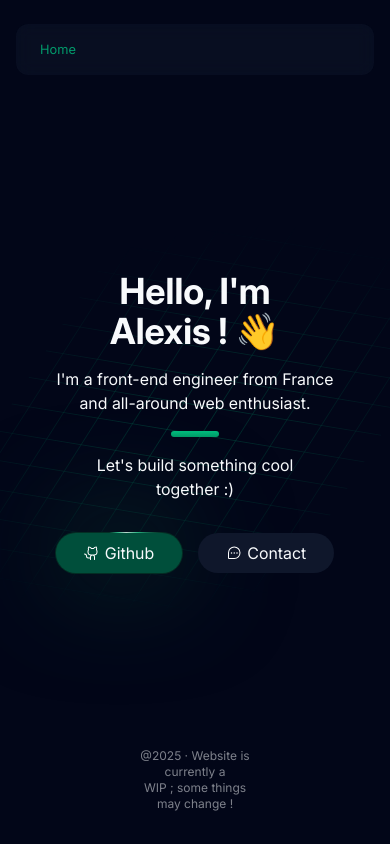
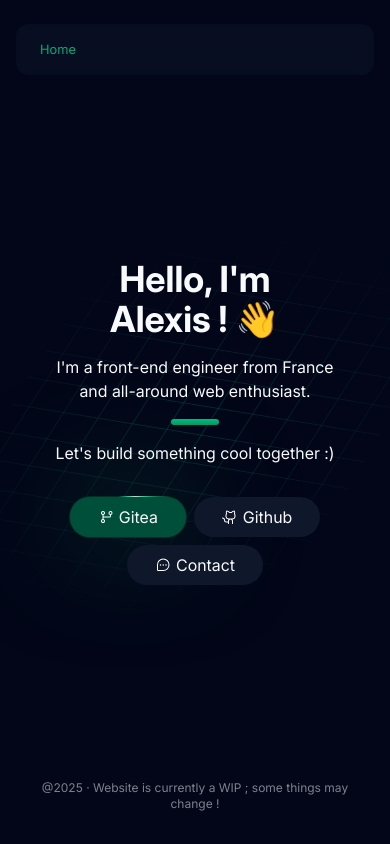
Before and after one commit to AlexisNP/ap, an Astro site: page / in a window 390 px wide. Built offline with nearby package versions, Linux system fonts and the light colour scheme; Astro itself is replaced by a stand-in of ours.

Commit message:
Added gitea button

```diff
--- a/src/components/Navbar.astro
+++ b/src/components/Navbar.astro
@@ -28,7 +28,7 @@ const onHome = Astro.url.pathname === "/"
           class="block py-2 underline-offset-4 hover:underline text-body/80 hover:text-body"
           class:list={
             {
-              "text-primary/80 hover:text-primary": onHome,
+              "text-primary/90 hover:text-primary": onHome,
               "text-body/80 hover:text-body": !onHome
             }
           }
@@ -44,7 +44,7 @@ const onHome = Astro.url.pathname === "/"
             class="block py-2 underline-offset-4 hover:underline text-body/80 hover:text-body"
             class:list={
               {
-                "text-primary/80 hover:text-primary": Astro.url.pathname.startsWith(link.to),
+                "text-primary/90 hover:text-primary": Astro.url.pathname.startsWith(link.to),
                 "text-body/80 hover:text-body": !Astro.url.pathname.startsWith(link.to)
               }
             }
--- a/src/layouts/HomeLayout.astro
+++ b/src/layouts/HomeLayout.astro
@@ -87,7 +87,7 @@ const websiteDomain = "alexcreates.fr"
     </script>
 	</head>
 
-	<body class="h-screen relative bg-background text-body px-12 overflow-hidden">
+	<body class="h-screen relative bg-background text-body px-3 md:px-12 overflow-hidden">
     <Navbar />
 
     <slot />
--- a/src/pages/index.astro
+++ b/src/pages/index.astro
@@ -27,8 +27,16 @@ import HomeLayout from '../layouts/HomeLayout.astro';
             </p>
           </div>
 
-          <div class="mt-8 flex items-center justify-center gap-4 md:gap-8">
-            <Button href="https://github.com/AlexisNP" glow variant="primary">
+          <div class="mt-8 flex items-center justify-center gap-2 md:gap-4">
+            <Button href="https://gitea.peacock-wyrm.ts.net/" glow variant="primary">
+              <svg xmlns="http://www.w3.org/2000/svg" width="16" height="16" fill="#FFF" viewBox="0 0 256 256" style="--darkreader-inline-fill: var(--darkreader-background-000000, #000000);" data-darkreader-inline-fill=""><path d="M232,64a32,32,0,1,0-40,31v17a8,8,0,0,1-8,8H96a23.84,23.84,0,0,0-8,1.38V95a32,32,0,1,0-16,0v66a32,32,0,1,0,16,0V144a8,8,0,0,1,8-8h88a24,24,0,0,0,24-24V95A32.06,32.06,0,0,0,232,64ZM64,64A16,16,0,1,1,80,80,16,16,0,0,1,64,64ZM96,192a16,16,0,1,1-16-16A16,16,0,0,1,96,192ZM200,80a16,16,0,1,1,16-16A16,16,0,0,1,200,80Z"></path></svg>
+
+              <span>
+                Gitea
+              </span>
+            </Button>
+
+            <Button href="https://github.com/AlexisNP" variant="secondary">
               <svg xmlns="http://www.w3.org/2000/svg" width="16" height="16" fill="#FFF" viewBox="0 0 256 256">
                 <path d="M208.31,75.68A59.78,59.78,0,0,0,202.93,28,8,8,0,0,0,196,24a59.75,59.75,0,0,0-48,24H124A59.75,59.75,0,0,0,76,24a8,8,0,0,0-6.93,4,59.78,59.78,0,0,0-5.38,47.68A58.14,58.14,0,0,0,56,104v8a56.06,56.06,0,0,0,48.44,55.47A39.8,39.8,0,0,0,96,192v8H72a24,24,0,0,1-24-24A40,40,0,0,0,8,136a8,8,0,0,0,0,16,24,24,0,0,1,24,24,40,40,0,0,0,40,40H96v16a8,8,0,0,0,16,0V192a24,24,0,0,1,48,0v40a8,8,0,0,0,16,0V192a39.8,39.8,0,0,0-8.44-24.53A56.06,56.06,0,0,0,216,112v-8A58.14,58.14,0,0,0,208.31,75.68ZM200,112a40,40,0,0,1-40,40H112a40,40,0,0,1-40-40v-8a41.74,41.74,0,0,1,6.9-22.48A8,8,0,0,0,80,73.83a43.81,43.81,0,0,1,.79-33.58,43.88,43.88,0,0,1,32.32,20.06A8,8,0,0,0,119.82,64h32.35a8,8,0,0,0,6.74-3.69,43.87,43.87,0,0,1,32.32-20.06A43.81,43.81,0,0,1,192,73.83a8.09,8.09,0,0,0,1,7.65A41.72,41.72,0,0,1,200,104Z" />
               </svg>
@@ -37,7 +45,9 @@ import HomeLayout from '../layouts/HomeLayout.astro';
                 Github
               </span>
             </Button>
+          </div>
 
+          <div class="mt-2 flex items-center justify-center gap-2 md:gap-4">
             <Button href="mailto:contact@alexcreates.fr">
               <svg xmlns="http://www.w3.org/2000/svg" width="16" height="16" fill="#FFF" viewBox="0 0 256 256">
                 <path d="M132,24A100.11,100.11,0,0,0,32,124v84a16,16,0,0,0,16,16h84a100,100,0,0,0,0-200Zm0,184H48V124a84,84,0,1,1,84,84Zm12-80a12,12,0,1,1-12-12A12,12,0,0,1,144,128Zm-44,0a12,12,0,1,1-12-12A12,12,0,0,1,100,128Zm88,0a12,12,0,1,1-12-12A12,12,0,0,1,188,128Z" />
@@ -51,7 +61,7 @@ import HomeLayout from '../layouts/HomeLayout.astro';
         </div>
       </div>
 
-      <p class="absolute px-4 bottom-8 left-1/2 -translate-x-1/2 opacity-50 text-xs md:text-sm text-center">@2025&nbsp;·&nbsp;Website is currently a WIP&nbsp;;&nbsp;some things may change&nbsp;!</p>
+      <p class="absolute w-full px-4 bottom-8 left-1/2 -translate-x-1/2 opacity-50 text-xs md:text-sm text-center">@2025&nbsp;·&nbsp;Website is currently a WIP&nbsp;;&nbsp;some things may change&nbsp;!</p>
     </div>
   </main>
 </HomeLayout>
```
Lines whose indentation alone changed are shown as unchanged.
